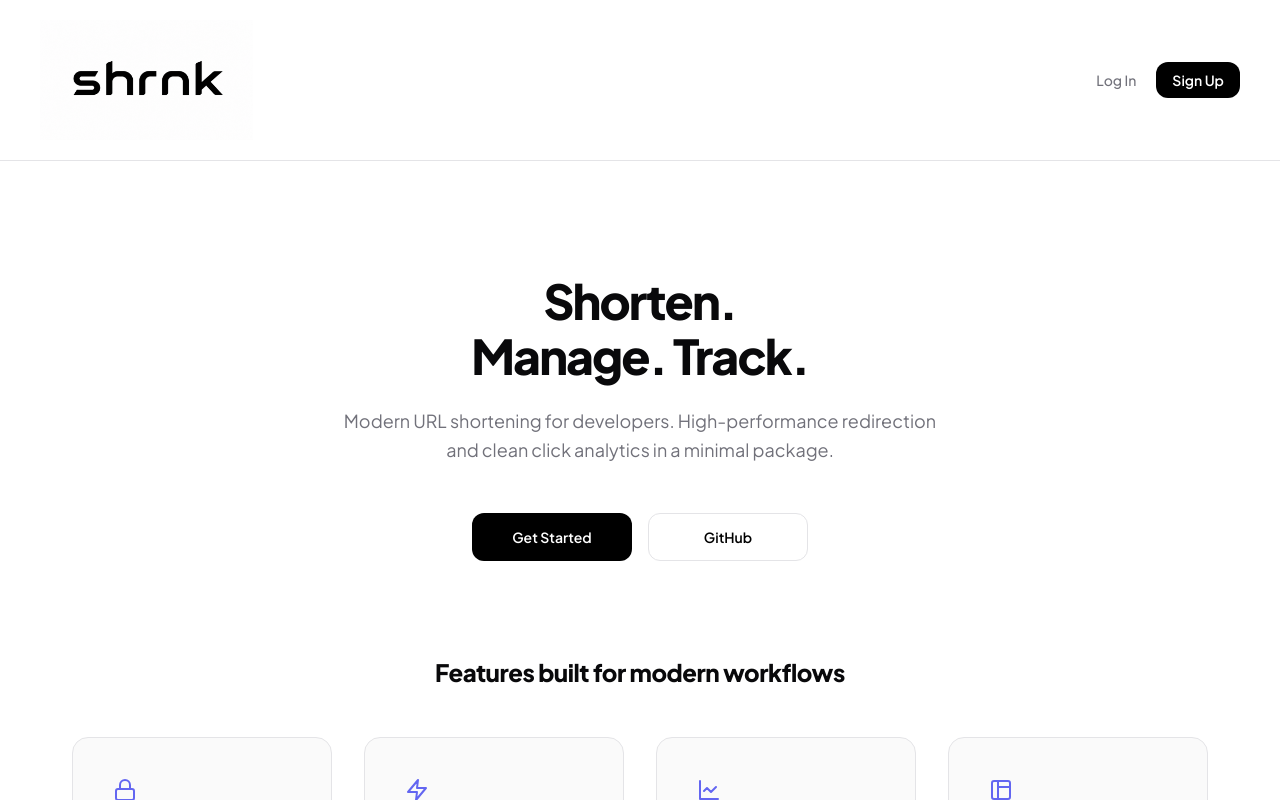
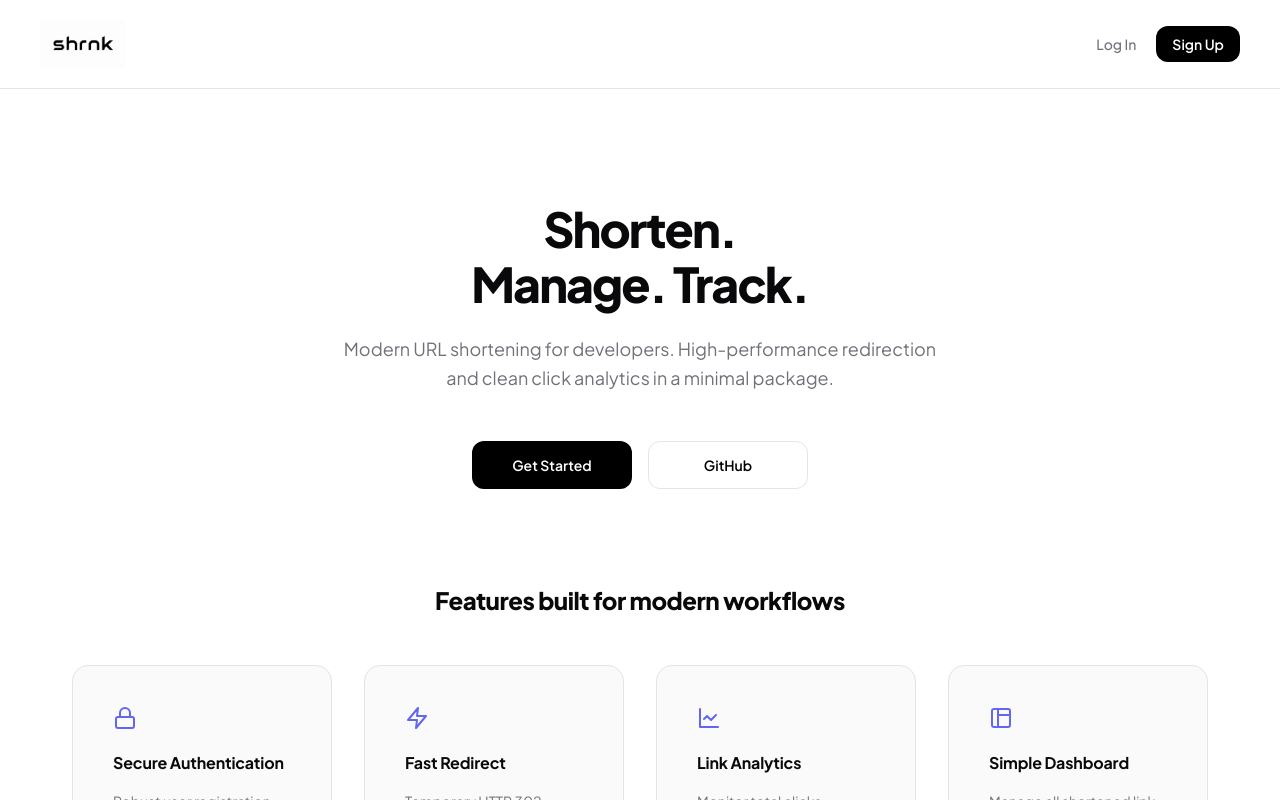
Before and after one commit to Archaeopteryx00/shrnk, a React (Vite) app in the folder frontend/: page / in a window 1280 px wide. Shown: the top 800 px of the page. Built offline with nearby package versions, Linux system fonts and the light colour scheme; no server answers.

Commit message:
style: reduce navbar logo height to a balanced 48px

```diff
--- a/frontend/src/index.css
+++ b/frontend/src/index.css
@@ -117,7 +117,7 @@ body, .body {
 }
 
 .logo img {
-  height: 120px;
+  height: 48px;
   width: auto;
   object-fit: contain;
 }
```
